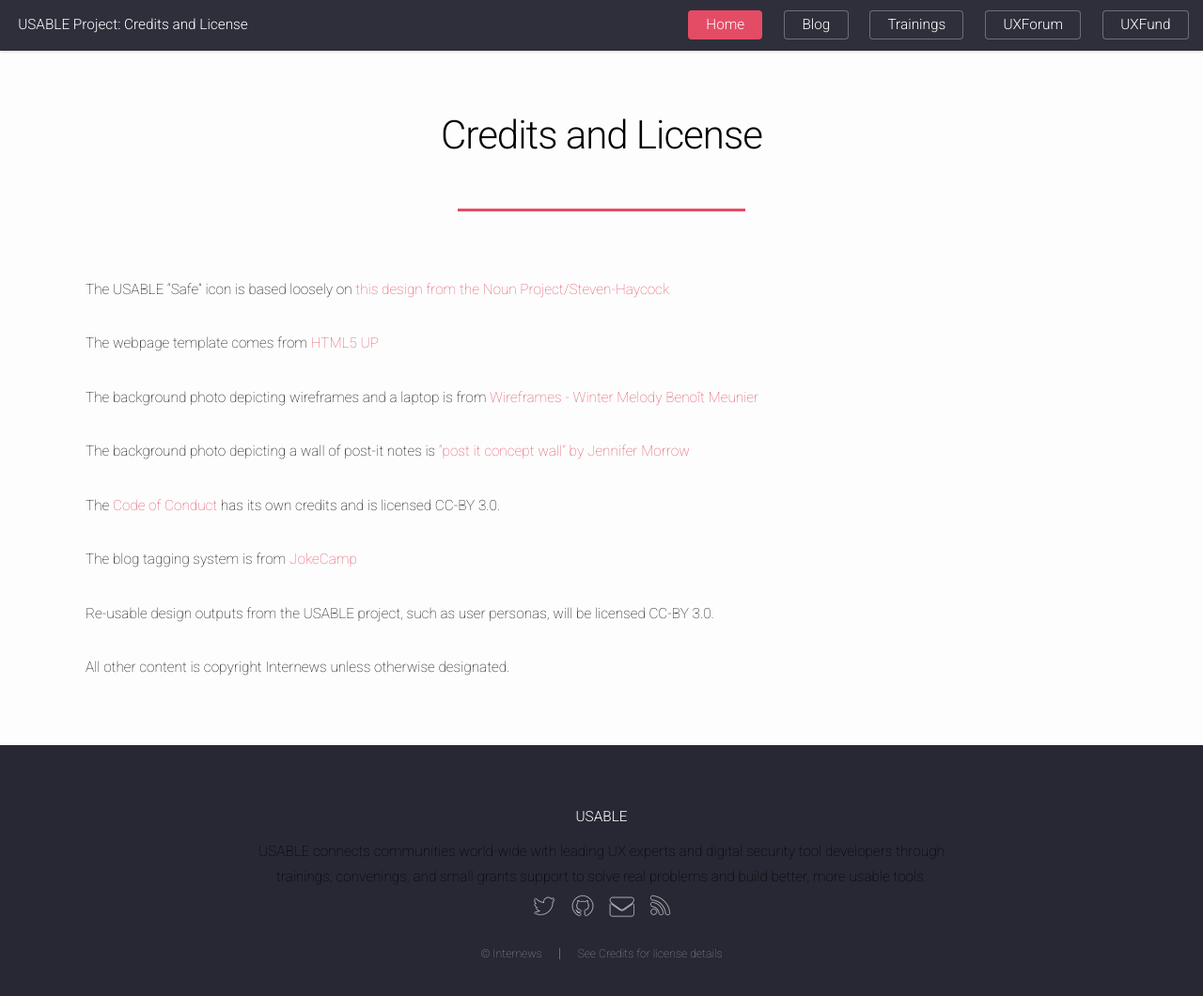
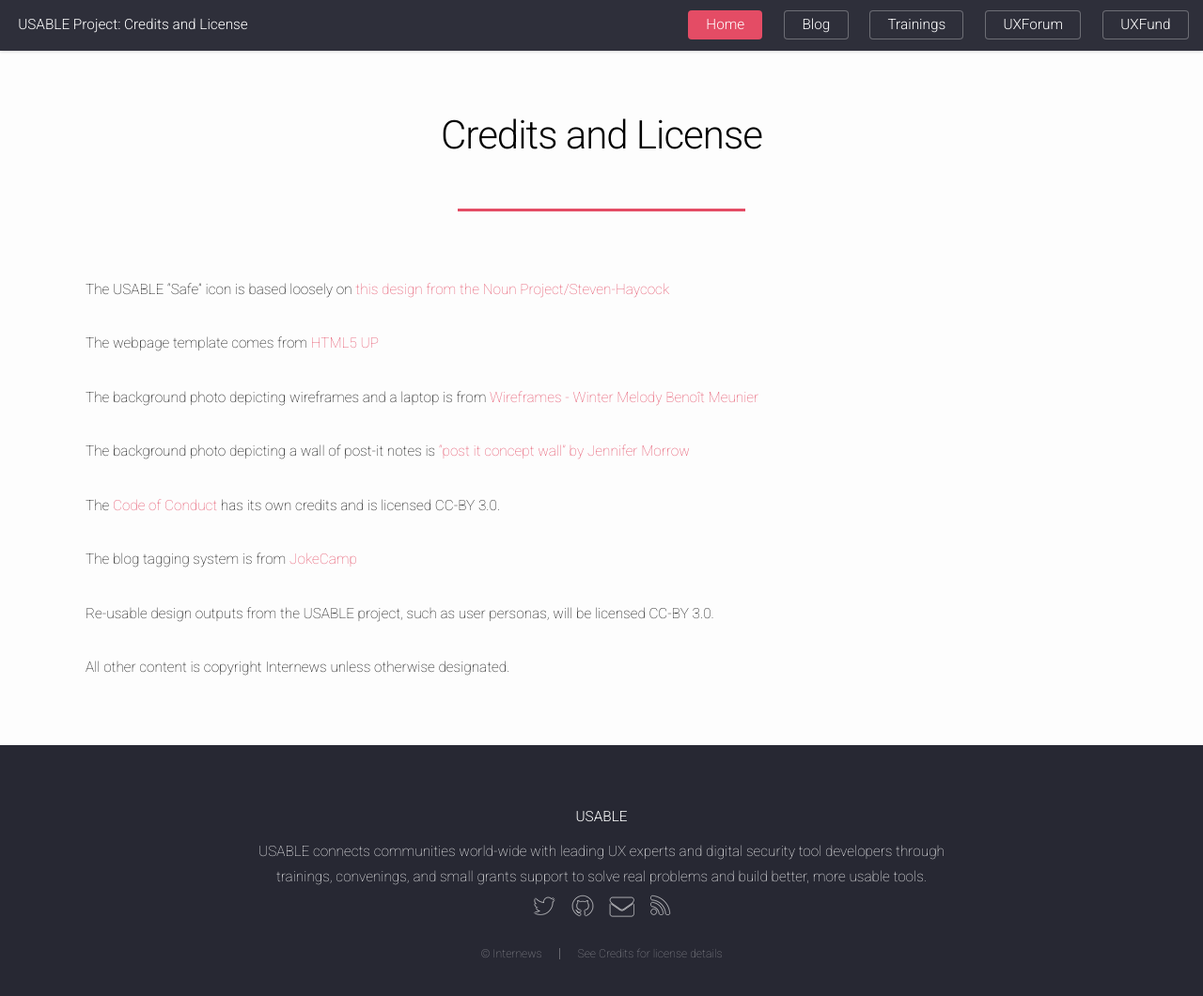
Before and after one commit to OpenInternet/USABLE-website, a Jekyll site: the page built from credits.md, in a window 1280 px wide and 1090 px high. Shown: the top 1060 px of the window at 94% size. Built offline with Jekyll 4.4.1, drawn with Linux system fonts in a browser that asks for light colours; comment, search, counter and statistics services are not loaded.

Commit message:
fixed footer text color on post layout pages

```diff
--- a/_includes/footer.html
+++ b/_includes/footer.html
@@ -1,7 +1,7 @@
   <!-- Footer -->
       <footer id="footer">
       <h1> {{ site.title }} </h1>
-      <p style="margin: 0px 20%;">{{ site.description }}</p>
+      <p style="margin: 0px 20%; color: white !important;">{{ site.description }}</p>
         <ul class="icons">
           <li><a href="https://twitter.com/USABLE_tools" target="_blank" class="icon alt fa-twitter"><span class="label">Twitter</span></a></li>
           <li><a href="https://github.com/OpenInternet/USABLE" class="icon alt fa-github"><span class="label">GitHub</span></a></li>
```
